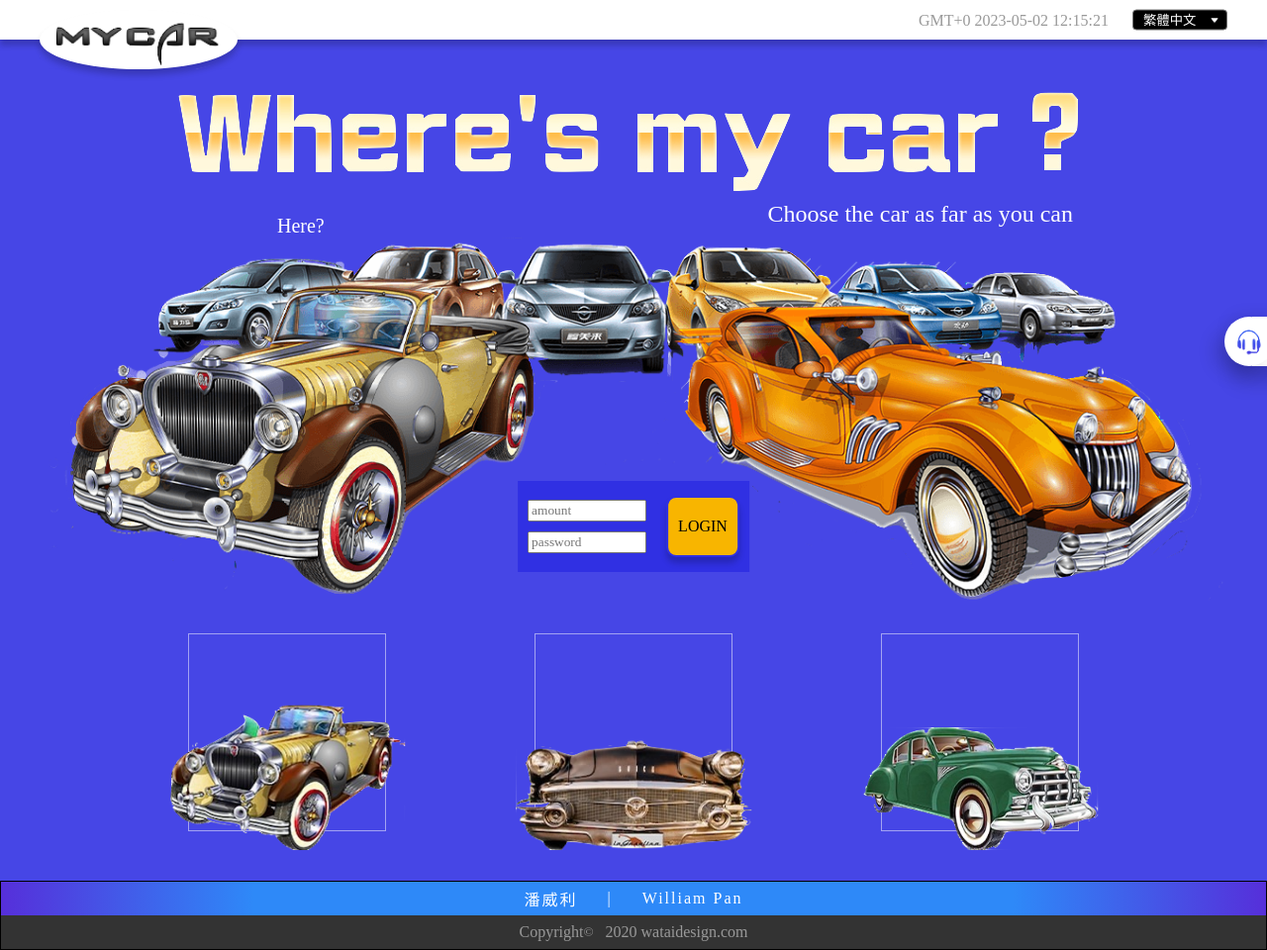
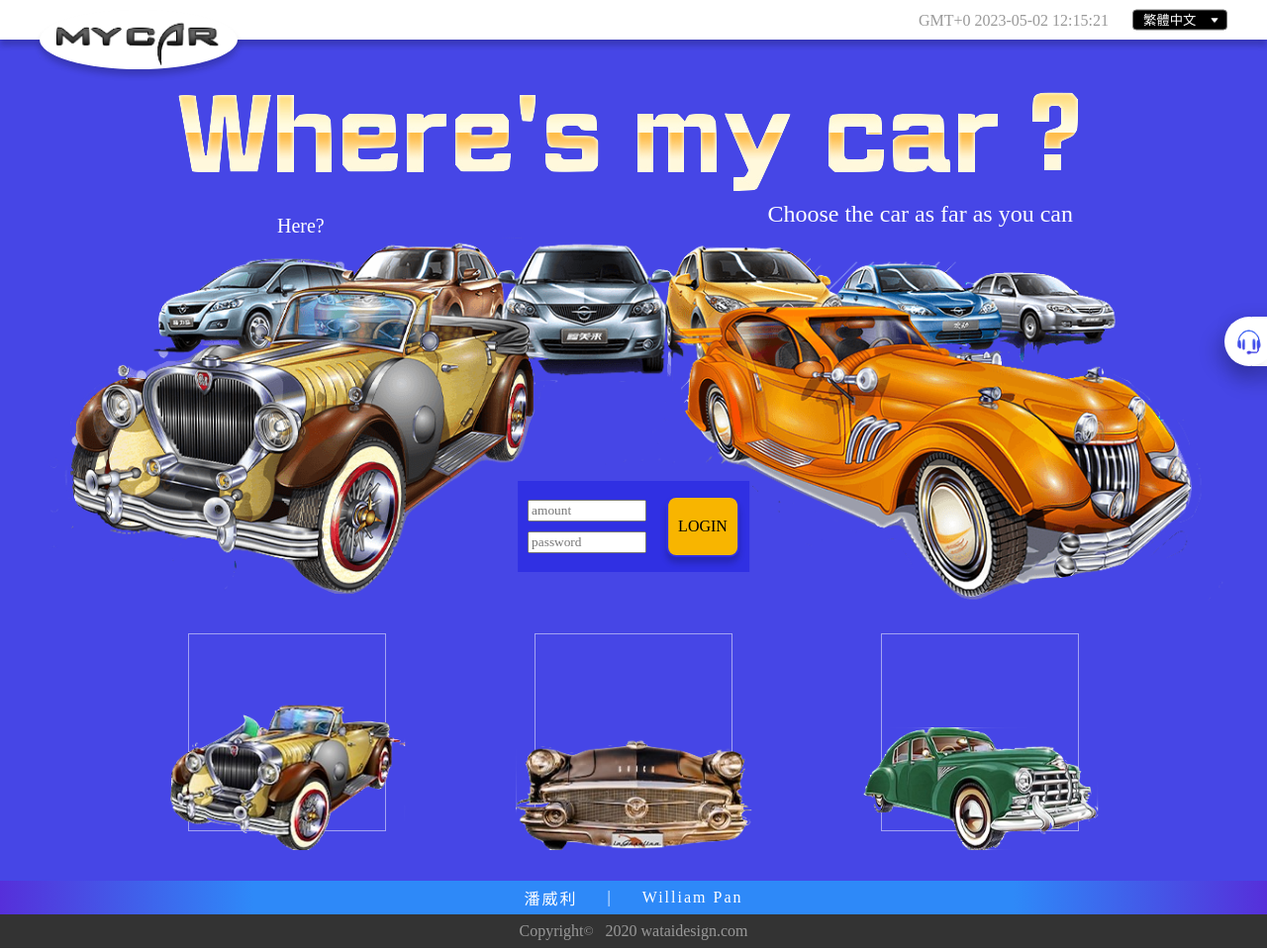
Before and after one commit to w71800/watai, a plain HTML site: page index.html in a window 1280 px wide. Shown: the top 960 px of the page at 99% size. Drawn offline with Linux system fonts and the light colour scheme.

Commit message:
finished

```diff
--- a/src/style.sass
+++ b/src/style.sass
@@ -188,7 +188,7 @@ html, body
 
 /* Debug of footer */
 #footer
-  border: 1px solid #000
+  // border: 1px solid #000
   *
     // border: 1px solid #000
 
```
Also changed, not shown: style.css.
